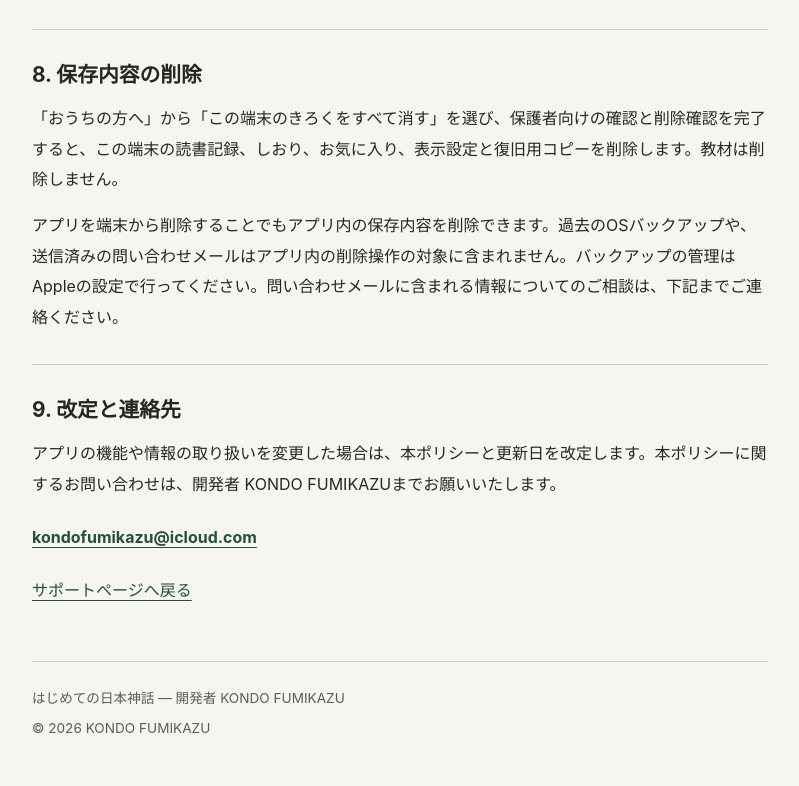
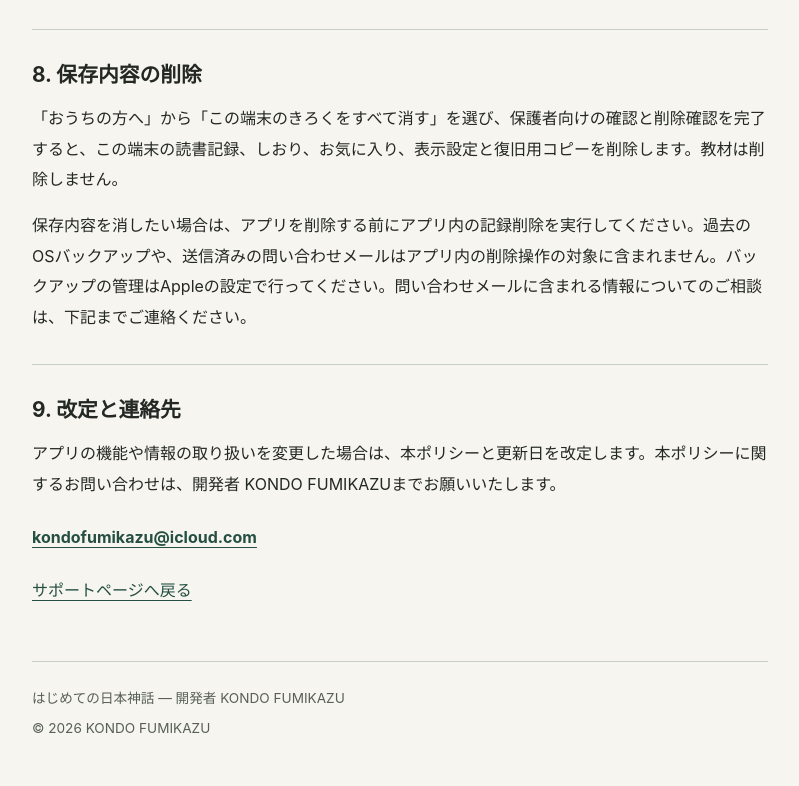
Before and after one commit to kondofumikazu-cmd/first-myth-support, a plain HTML site: page privacy.html in a window 1280 px wide. Shown: the part 2054-2840 px from the top of the page, without its empty margins (240-1039 px from the left). Drawn offline with Linux system fonts and the light colour scheme.

Commit message:
Clarify record deletion for all supported platforms

```diff
--- a/privacy.html
+++ b/privacy.html
@@ -57,7 +57,7 @@
     <section aria-labelledby="deletion">
       <h2 id="deletion">8. 保存内容の削除</h2>
       <p>「おうちの方へ」から「この端末のきろくをすべて消す」を選び、保護者向けの確認と削除確認を完了すると、この端末の読書記録、しおり、お気に入り、表示設定と復旧用コピーを削除します。教材は削除しません。</p>
-      <p>アプリを端末から削除することでもアプリ内の保存内容を削除できます。過去のOSバックアップや、送信済みの問い合わせメールはアプリ内の削除操作の対象に含まれません。バックアップの管理はAppleの設定で行ってください。問い合わせメールに含まれる情報についてのご相談は、下記までご連絡ください。</p>
+      <p>保存内容を消したい場合は、アプリを削除する前にアプリ内の記録削除を実行してください。過去のOSバックアップや、送信済みの問い合わせメールはアプリ内の削除操作の対象に含まれません。バックアップの管理はAppleの設定で行ってください。問い合わせメールに含まれる情報についてのご相談は、下記までご連絡ください。</p>
     </section>
     <section aria-labelledby="changes">
       <h2 id="changes">9. 改定と連絡先</h2>
```
